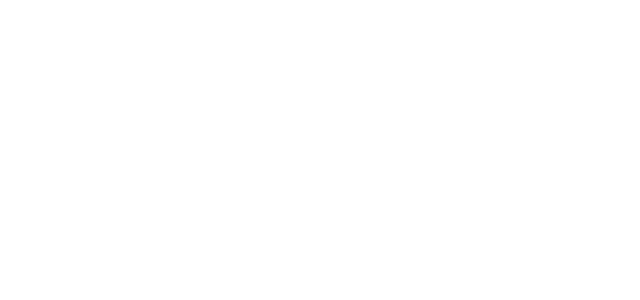
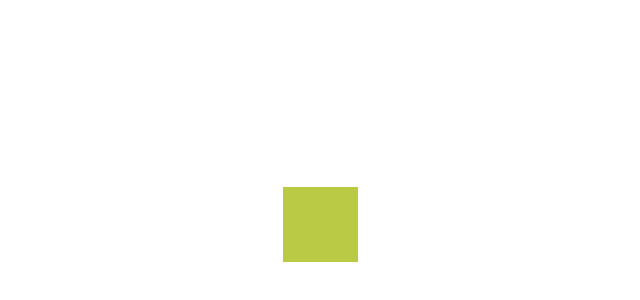
Before and after one commit to Chandler-ch/Scress-2, a Vue app: page / in a window 1280 px wide. Shown: the part 176-476 px from the top of the page, without its empty margins (202-842 px from the left). Built offline with nearby package versions, Linux system fonts and the light colour scheme.

Commit message:
SCII-1: Made the ScressTile component more generic

```diff
--- a/src/components/ScressBoard.vue
+++ b/src/components/ScressBoard.vue
@@ -3,5 +3,14 @@ import ScressTile from './ScressTile.vue'
 </script>
 
 <template>
-  <ScressTile />
+  <ScressTile class="bright" />
 </template>
+
+<style scoped>
+.bright {
+  background-color: var(--bright-tile);
+}
+.dark {
+  background-color: var(--dark-tile);
+}
+</style>
--- a/src/components/ScressTile.vue
+++ b/src/components/ScressTile.vue
@@ -1,15 +1,9 @@
 <script setup lang="ts">
-const props = defineProps({
-  color: {
-    type: String,
-    default: 'white',
-  },
-})
 const tileSize = import.meta.env.VITE_TILE_SIZE + 'px'
 </script>
 
 <template>
-  <div :style="{ backgroundColor: props.color }" class="tile"></div>
+  <div class="tile"></div>
 </template>
 
 <style scoped>
```
